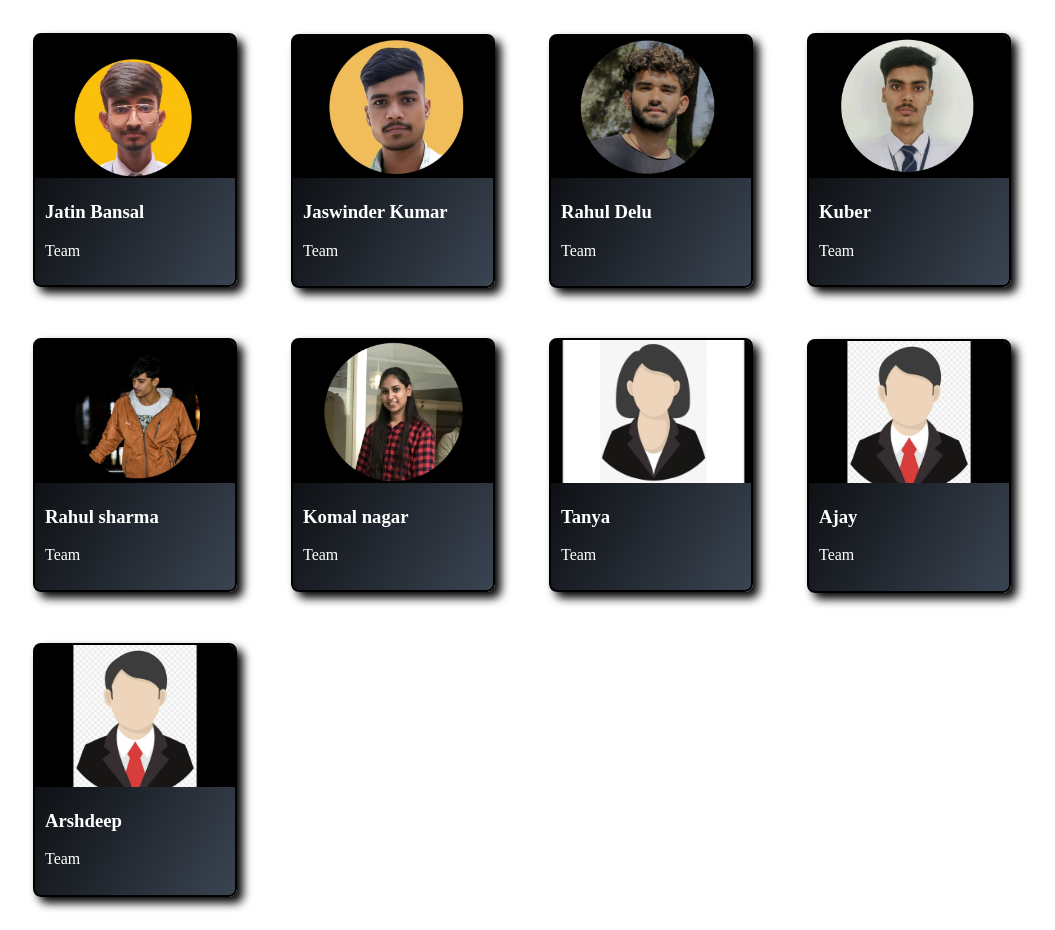
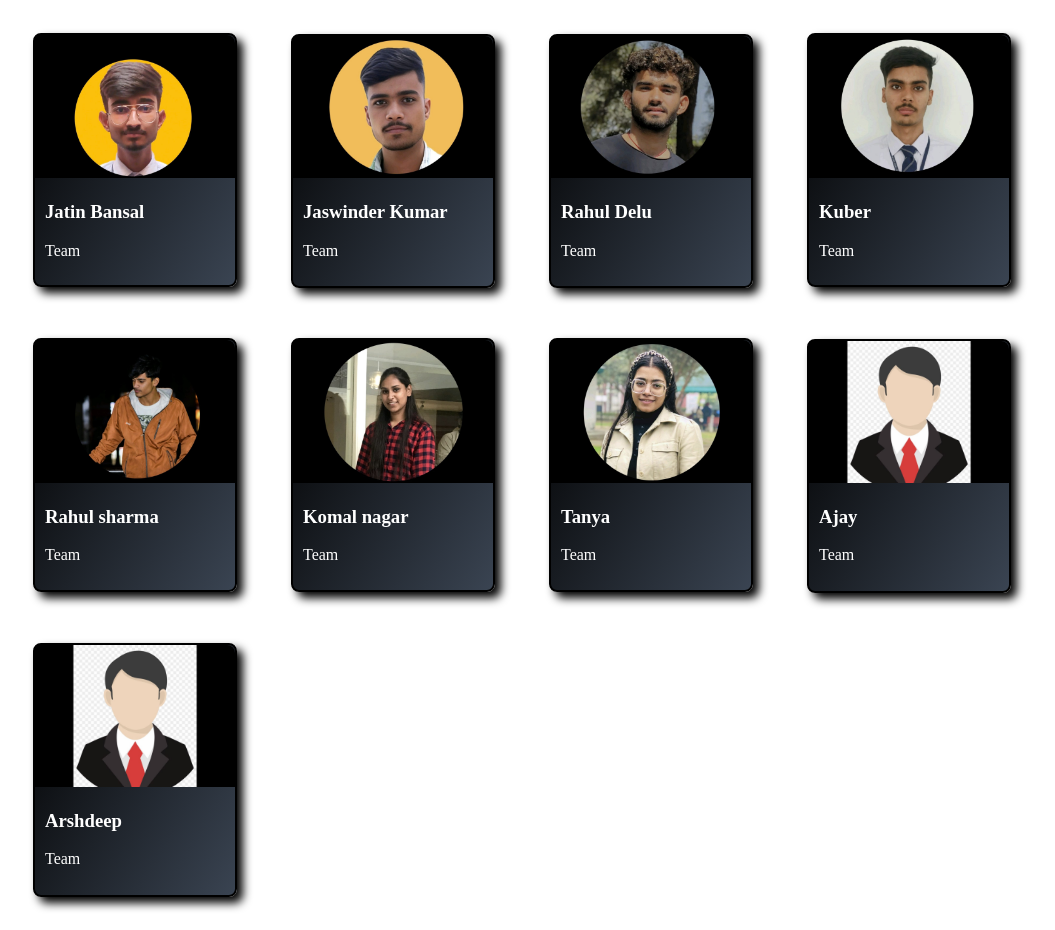
Before and after one commit to komalnagar852/cards, a plain HTML site: page index.html in a window 1280 px wide. Shown: the whole page, without its empty margins (0-1055 px from the left). Drawn offline with Linux system fonts and the light colour scheme.

Commit message:
Update index.html

```diff
--- a/index.html
+++ b/index.html
@@ -50,7 +50,7 @@
         </div>
     </div>
     <div class="card" >
-        <img src="woman.jpg" alt="woman">
+        <img src="tanya.jpg" alt="woman">
         <div class="desc">
             <h3>Tanya </h3>
             <p>Team</p>
```
